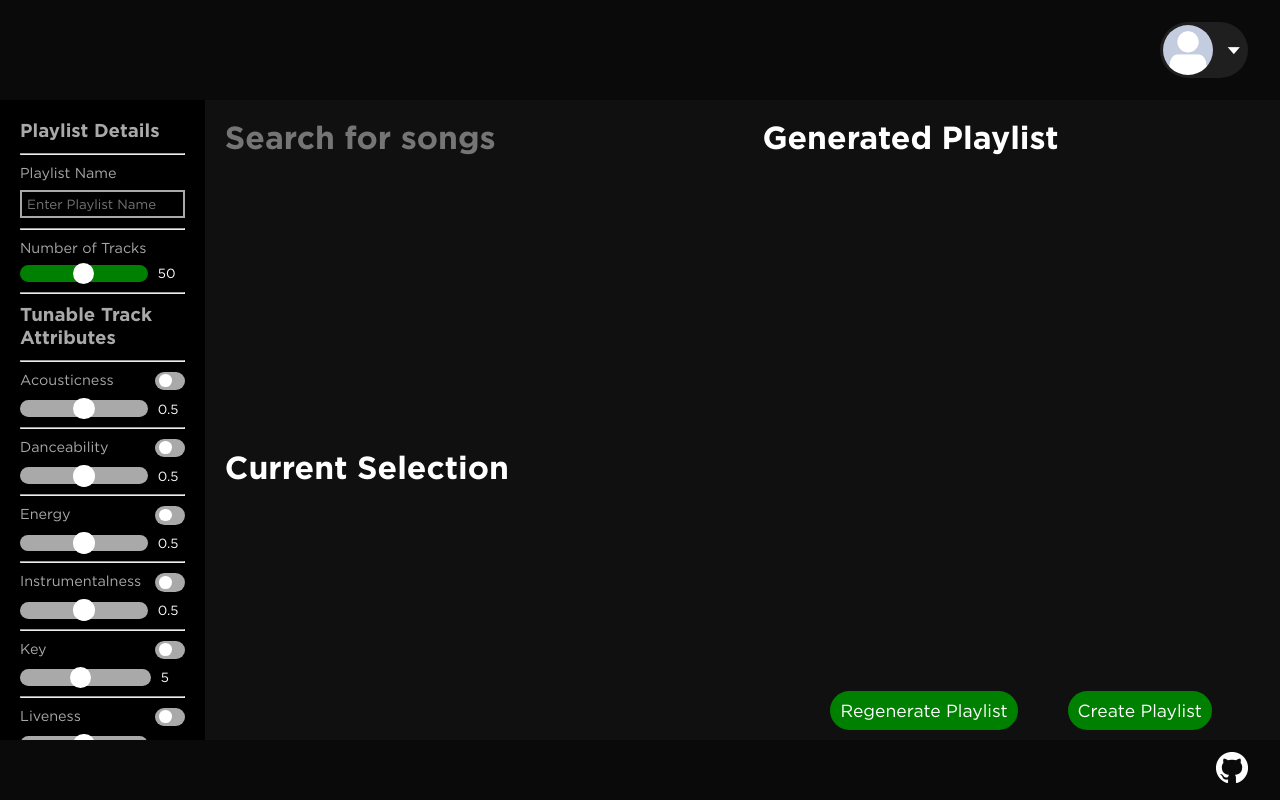
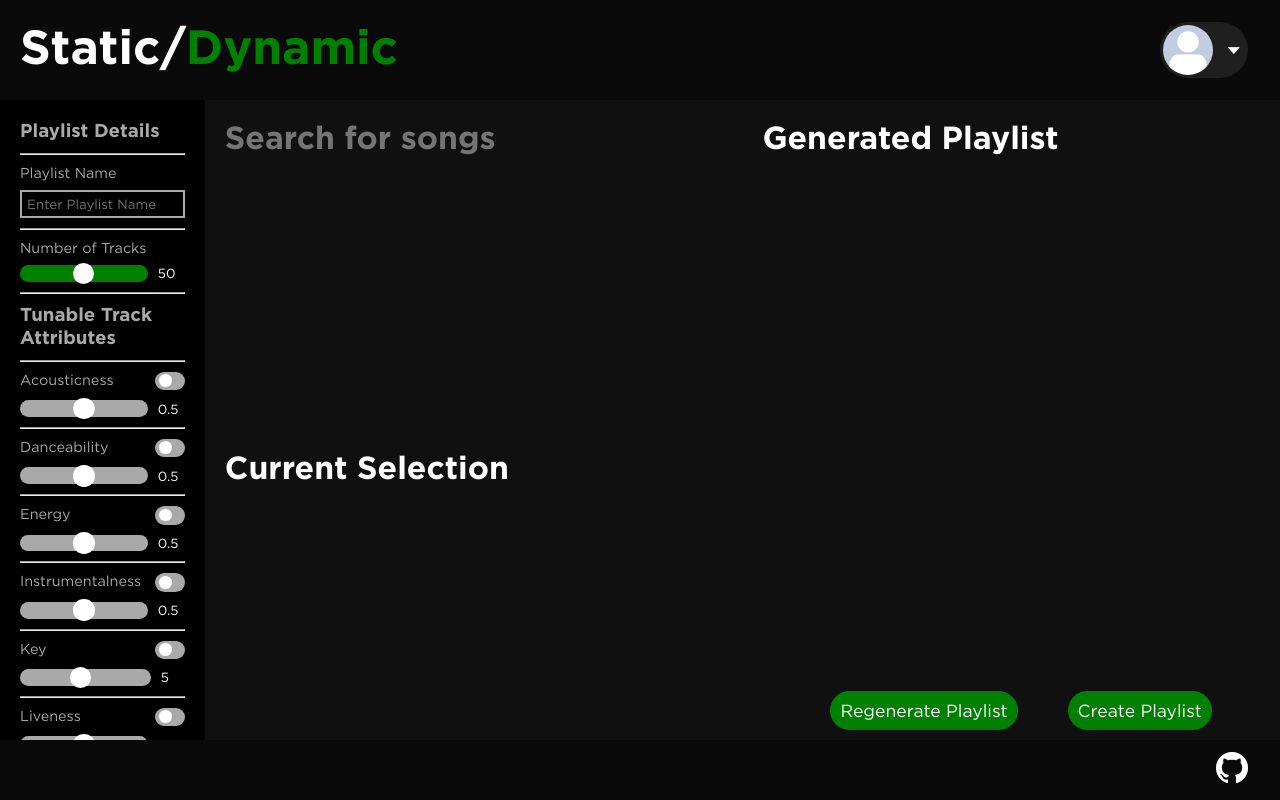
Before and after one commit to sen-francis/spotify-archive, a Django app: template src/spotifyarchiveapp/templates/spotifyarchiveapp/dashboard.html in a window 1280 px wide. Run offline with Django 3.2, Linux system fonts and the light colour scheme; the template is opened without the code that fills it, so the values that code supplies are empty.

Commit message:
Minimal static/dynamic function implemented.

```diff
--- a/src/spotifyarchiveapp/static/spotifyarchiveapp/assets/css/main-style.css
+++ b/src/spotifyarchiveapp/static/spotifyarchiveapp/assets/css/main-style.css
@@ -646,3 +646,30 @@ input[type=number] {
         transform: rotate(360deg);
     }
 }
+
+.mode-buttons{
+    font-family: Gotham;
+    font-weight: bold;
+    font-size: 3rem;
+    background-color: transparent;
+    color: white;
+    border: none;
+    left: 2.5%;
+}
+
+.mode-buttons:hover{
+    color: gray;
+    cursor: pointer;
+}
+
+#slash-header{
+    font-size: 3rem;
+    color: white;
+}
+
+#mode-buttons-div{
+    display: flex;
+    flex-direction: row;
+    margin-right: auto;
+    padding-left: 1.25rem;
+}
--- a/src/spotifyarchiveapp/static/spotifyarchiveapp/assets/js/dashboard.js
+++ b/src/spotifyarchiveapp/static/spotifyarchiveapp/assets/js/dashboard.js
@@ -31,6 +31,9 @@ function debounce(func, wait, immediate) {
 //declare global variable to track if there is a previously active AJAX request
 let searchRequest = null;
 function search() {
+	if(static){
+		return;
+	}
 	let query = document.getElementById("search-bar").value;
 	searchRequest = $.ajax({
 		method: "GET",
@@ -65,9 +68,10 @@ function search() {
 //calls search function with 275ms debounce, used as oninput function for search bar
 const processSearch = debounce(search, 275);
 
+
 //track select function, sends AJAX GET request to python code to retrieve the track object
 function trackSelect(element) {
-	let selectedTrackID = element.firstChild.value;
+    let selectedTrackID = element.firstElementChild.value;
     $.ajax({
         method: "GET",
         url: "/dashboard/",
@@ -80,7 +84,11 @@ function trackSelect(element) {
             //add track object to selected tracks div
             trackCreate(track, "selectTrack");
             //fetch a new recommendation playlist with updated tracks
+            if (!static) {
                 getPlaylist();
+            } else {
+                playlistChanged = true;
+            }
         },
         error: function (error) {
             console.log("[ERROR]: " + error);
@@ -105,7 +113,11 @@ function trackDeselect(element) {
             document.getElementById("selected-tracklist").removeChild(element);
             //if there are still selected tracks, fetch a new recommendation playlist
             if (document.getElementById("selected-tracklist").childElementCount > 0) {
+                if (!static) {
                     getPlaylist();
+                } else {
+                    playlistChanged = true;
+                }
             } else {
                 //clear recommended playlist section
                 let playlist = document.getElementById("playlist-tracklist");
@@ -172,9 +184,7 @@ function trackCreate(track, trackType) {
             trackArtists.appendChild(trackArtist);
         } else {
             let trackArtist = document.createElement("p");
-			trackArtist.appendChild(
-				document.createTextNode(artist["name"] + ",\u00A0")
-			);
+            trackArtist.appendChild(document.createTextNode(artist["name"] + ",\u00A0"));
             trackArtists.appendChild(trackArtist);
         }
         i++;
@@ -229,8 +239,7 @@ function getPlaylist() {
                     getPlaylistRequest = null;
                 }
                 //make loading spinner visible and change opacity of track list (shows playlist is being updated)
-				document.getElementById("loading-spinner").style.display =
-					"inline-block";
+                document.getElementById("loading-spinner").style.display = "inline-block";
                 document.getElementById("playlist-tracklist").style.opacity = "0.5";
                 //allow no pointer events while playlist updating
                 document.body.style.pointerEvents = "none";
@@ -242,6 +251,7 @@ function getPlaylist() {
                 document.getElementById("loading-spinner").style.display = "none";
                 document.getElementById("playlist-tracklist").style.opacity = "1";
                 document.body.style.pointerEvents = "auto";
+				playlistChanged = false;
             },
             error: function (error) {
                 console.log("[ERROR]: " + error);
@@ -255,8 +265,7 @@ function createFilterDict() {
     dict = {};
     dict["limit"] = document.getElementById("numTracksInput").value;
     if (document.getElementById("acousticCheck").checked) {
-		dict["target_acousticness"] =
-			document.getElementById("acousticInput").value;
+        dict["target_acousticness"] = document.getElementById("acousticInput").value;
     }
     if (document.getElementById("danceCheck").checked) {
         dict["target_danceability"] = document.getElementById("danceInput").value;
@@ -265,8 +274,7 @@ function createFilterDict() {
         dict["target_energy"] = document.getElementById("energyInput").value;
     }
     if (document.getElementById("instrumentalCheck").checked) {
-		dict["target_intrumentalness"] =
-			document.getElementById("instrumentalInput").value;
+        dict["target_intrumentalness"] = document.getElementById("instrumentalInput").value;
     }
     if (document.getElementById("keyCheck").checked) {
         dict["target_key"] = document.getElementById("keyInput").value;
@@ -287,8 +295,7 @@ function createFilterDict() {
         dict["target_tempo"] = document.getElementById("tempoInput").value;
     }
     if (document.getElementById("timeSigCheck").checked) {
-		dict["target_time_signature"] =
-			document.getElementById("timeSigInput").value;
+        dict["target_time_signature"] = document.getElementById("timeSigInput").value;
     }
     if (document.getElementById("valenceCheck").checked) {
         dict["target_valence"] = document.getElementById("valenceInput").value;
@@ -297,30 +304,40 @@ function createFilterDict() {
 }
 
 //calls getPlaylist function with 275ms debounce, used as onchange funnction for numTracks
-const processNumTracksChange = debounce(getPlaylist, 275);
+const processNumTracksChange = debounce(numTracksChange, 275);
+
+function numTracksChange(){
+    if (!static) {
+        getPlaylist();
+    } else {
+        playlistChanged = true;
+    }
+}
 
 //function called when a tunable track attribute is enabled or diasbled
 //changes color of range input and calls getPlaylist() to update playlist
 function tunableTrackStatusChange(element) {
     if (element.checked) {
-		element.parentElement.parentElement.lastElementChild.firstElementChild.style.background =
-			"green";
+        element.parentElement.parentElement.lastElementChild.firstElementChild.style.background = "green";
+    } else {
+        element.parentElement.parentElement.lastElementChild.firstElementChild.style.background = "darkgrey";
+    }
+    if (!static) {
         getPlaylist();
     } else {
-		element.parentElement.parentElement.lastElementChild.firstElementChild.style.background =
-			"darkgrey";
-		getPlaylist();
+        playlistChanged = true;
     }
 }
 
 //function called when tunable track input range slider or number input changes
 //if the attribute is enabled, then update playlist via getPlaylist()
 function tunableTrackInputChange(element) {
-	if (
-		element.parentElement.parentElement.firstElementChild.lastElementChild
-			.checked
-	) {
+    if (element.parentElement.parentElement.firstElementChild.lastElementChild.checked) {
+        if (!static) {
             getPlaylist();
+        } else {
+            playlistChanged = true;
+        }
     }
 }
 
@@ -357,3 +374,65 @@ function playlistNameChange() {
 
 //calls playlistNameChange function with 275ms debounce, used as oninput funnction for playlistName
 const processPlaylistNameChange = debounce(playlistNameChange, 275);
+
+let static = true;
+
+let playlistChanged = false;
+
+function staticClick() {
+	const csrftoken = document.querySelector("[name=csrfmiddlewaretoken]").value;
+    $.ajax({
+        method: "POST",
+        url: "/dashboard/",
+        data: {
+            mode: "static",
+            action: "mode-change",
+            csrfmiddlewaretoken: csrftoken,
+        },
+		beforeSend: function () {
+			//allow no pointer events while playlist updating
+			document.getElementById("mode-buttons-div").style.pointerEvents = "none";
+			document.getElementById("mode-buttons-div").style.opacity = "0.5";
+		},
+        success: function (data) {
+			document.getElementById("static-button").style.color = "green";
+			document.getElementById("dynamic-button").style.color = "white";
+			static = true;
+
+			document.getElementById("mode-buttons-div").style.pointerEvents = "auto";
+			document.getElementById("mode-buttons-div").style.opacity = "1";
+        },
+        error: function (error) {
+            console.log("[ERROR]: " + error);
+        },
+    });
+}
+
+function dynamicClick() {
+	const csrftoken = document.querySelector("[name=csrfmiddlewaretoken]").value;
+    $.ajax({
+        method: "POST",
+        url: "/dashboard/",
+        data: {
+            mode: "dynamic",
+            action: "mode-change",
+            csrfmiddlewaretoken: csrftoken,
+        },
+		beforeSend: function () {
+			//allow no pointer events while playlist updating
+			document.getElementById("mode-buttons-div").style.pointerEvents = "none";
+			document.getElementById("mode-buttons-div").style.opacity = "0.5";
+		},
+        success: function (data) {
+			document.getElementById("dynamic-button").style.color = "green";
+			document.getElementById("static-button").style.color = "white";
+			static = false;
+
+			document.getElementById("mode-buttons-div").style.pointerEvents = "auto";
+			document.getElementById("mode-buttons-div").style.opacity = "1";
+        },
+        error: function (error) {
+            console.log("[ERROR]: " + error);
+        },
+    });
+}
--- a/src/spotifyarchiveapp/templates/spotifyarchiveapp/dashboard.html
+++ b/src/spotifyarchiveapp/templates/spotifyarchiveapp/dashboard.html
@@ -10,6 +10,17 @@
     </head>
     <body>
         <div class="header">
+            <div id="mode-buttons-div">
+                {% if mode == "static" %}
+                    <button id="static-button" class="mode-buttons" type="button" onclick="staticClick()" style="color: green;">Static</button>
+                    <p id="slash-header">/</p>
+                    <button id="dynamic-button" class="mode-buttons" type="button" onclick="dynamicClick()" style="color: white;">Dynamic</button>
+                {% else %}
+                    <button id="static-button" class="mode-buttons" type="button" onclick="staticClick()" style="color: white;">Static</button>
+                    <p id="slash-header">/</p>
+                    <button id="dynamic-button" class="mode-buttons" type="button" onclick="dynamicClick()" style="color: green;">Dynamic</button>
+                {% endif %}
+            </div>
             {% if fake_login %}
                 <form action="#" method="post">
                     {% csrf_token %}
@@ -205,14 +216,15 @@
                 </div>
             </div>
             <div class="search-selection">
-                <form id="searchForm" name="searchForm" method="GET" action="#">
+                <form id="searchForm" name="searchForm" method="GET" action="#" onsubmit="search()">
                     {% csrf_token %}
                     <input type="text" name="search" id="search-bar" placeholder="Search for songs" onkeyup="processSearch()">
+                    <input type="submit" hidden />
                 </form>
                 <div class ="track-list" id="search-tracklist">
                     {% if results %}
                         {% for track in results.tracks.items %}
-                            <button class ="track" type="submit">
+                            <button class ="track" type="submit" onclick="trackSelect(this)">
                                 <input type="hidden" name="track-id" id="track-id" value="{{track.id}}">
                                 <img class="track-img" src="{{track.album.images.0.url}}">
                                 <div class="track-title">
@@ -281,7 +293,11 @@
                 </div>
                 <div id="loading-spinner"></div>
                 <div id="playlist-buttons">
-                    <input class = "submit" name="reSeedButton" type="submit" value="Regenerate Playlist" onclick="getPlaylist()">
+                    {% if mode == "static" %}
+                        <input class = "submit" name="seedButton" type="submit" value="Generate Playlist" onclick="getPlaylist()">
+                    {% else %}
+                        <input class = "submit" name="reSeedButton" type="submit" value="Regenerate Playlist" onclick="getPlaylist()">
+                    {% endif %}
                     {% if not fake_login %}
                         <form id="submitForm" method="POST" action="#">
                             {% csrf_token %}
```
Also changed, not shown: src/spotifyarchiveapp/views.py (+17 -10 lines), todo.txt (added, +14 -0 lines). Lines whose indentation alone changed are shown as unchanged.
